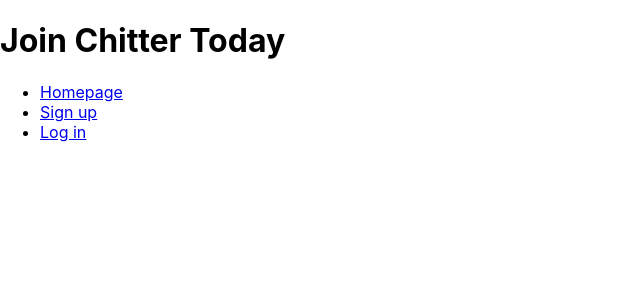
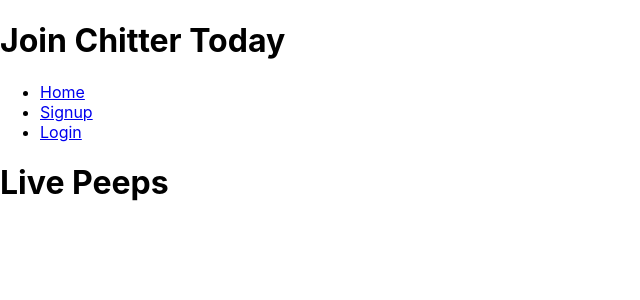
Before and after one commit to makersacademy/frontend-api-challenge, a React (Create React App) app: page / in a window 1280 px wide. Shown: the top 300 px of the page, without its empty margins (0-640 px from the left). Built offline with nearby package versions, Linux system fonts and the light colour scheme.

Commit message:
integrated react-route with app

```diff
--- a/src/App.js
+++ b/src/App.js
@@ -1,21 +1,34 @@
 import React, { Component } from "react";
 
-class Main extends Component {
+import {
+  Route,
+  NavLink,
+  HashRouter
+} from "react-router-dom";
+import Home from "./Home";
+import Signup from "./Signup";
+import Login from "./Login";
+
+class App extends Component {
   render() {
     return (
+      <HashRouter>
         <div>
           <h1>Join Chitter Today</h1>
           <ul className="header">
-            <li><a href="/">Homepage</a></li>
-            <li><a href="/Sign up">Sign up</a></li>
-            <li><a href="/Log in">Log in</a></li>
+          <li><NavLink to="/">Home</NavLink></li>
+            <li><NavLink to="/signup">Signup</NavLink></li>
+            <li><NavLink to="/login">Login</NavLink></li>
           </ul>
           <div className="content">
-
+             <Route path="/" component={Home}/>
+             <Route path="/signup" component={Signup}/>
+             <Route path="/login" component={Login}/>
           </div>
         </div>
+      </HashRouter>
     );
   }
 }
 
-export default Main;
+export default App;
--- a/src/Home.js
+++ b/src/Home.js
@@ -4,11 +4,8 @@ class Home extends Component {
   render(){
     return (
       <div>
-        <h1>Join Chitter today</h1>
-        <button><a href="/signup"></a></button>
-        <button><a href="/login"></a></button>
 
-        <h2>Live Peeps</h2>
+        <h1>Live Peeps</h1>
 
       </div>
 
```
